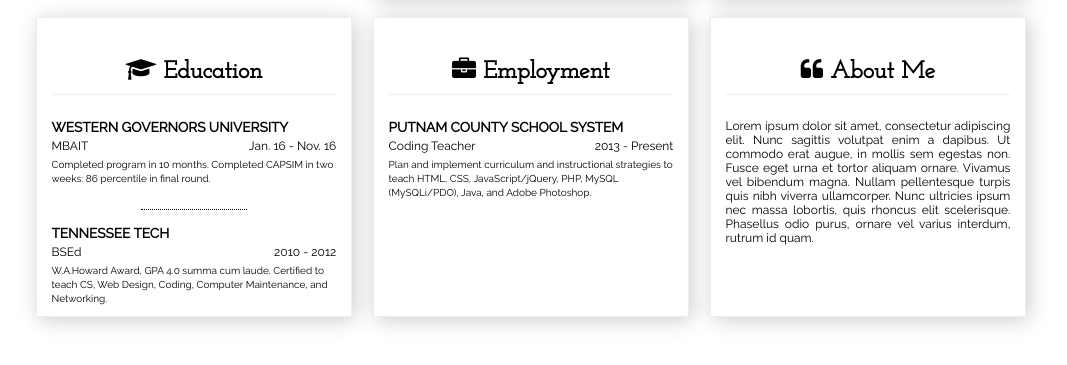
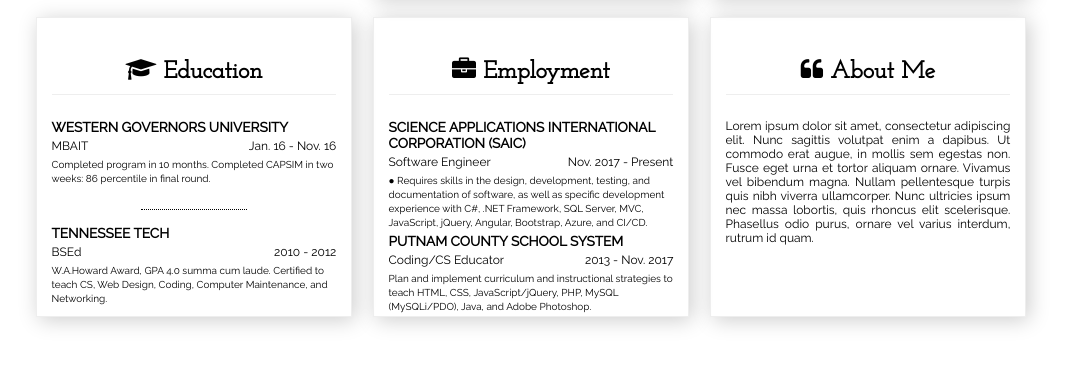
Before and after one commit to jWatsonDev/jWatsonDev.github.io, a plain HTML site: page index.html in a window 1280 px wide. Shown: the part 401-766 px from the top of the page, without its empty margins (109-1176 px from the left). Drawn offline with Linux system fonts and the light colour scheme.

Commit message:
Update work

```diff
--- a/index.html
+++ b/index.html
@@ -83,9 +83,15 @@
             Employment
           </h3>
           <div>
+            <h4><strong>Science Applications International Corporation (SAIC)</strong></h4>
+            <p>Software Engineer
+              <span class="edu">Nov. 2017 - Present</span></p>
+            <p><small>●	Requires skills in the design, development, testing, and documentation of software, as well as specific development experience with C#, .NET Framework, SQL Server, MVC, JavaScript, jQuery, Angular, Bootstrap, Azure, and CI/CD.</small></p>
+          </div>
+          <div>
             <h4><strong>Putnam County School System</strong></h4>
-            <p>Coding Teacher
-              <span class="edu">2013 - Present</span></p>
+            <p>Coding/CS Educator
+              <span class="edu">2013 - Nov. 2017</span></p>
             <p><small>Plan and implement curriculum and instructional strategies to teach HTML, CSS, JavaScript/jQuery, PHP, MySQL (MySQLi/PDO), Java, and Adobe Photoshop.</small></p>
           </div>
         </div>
```
